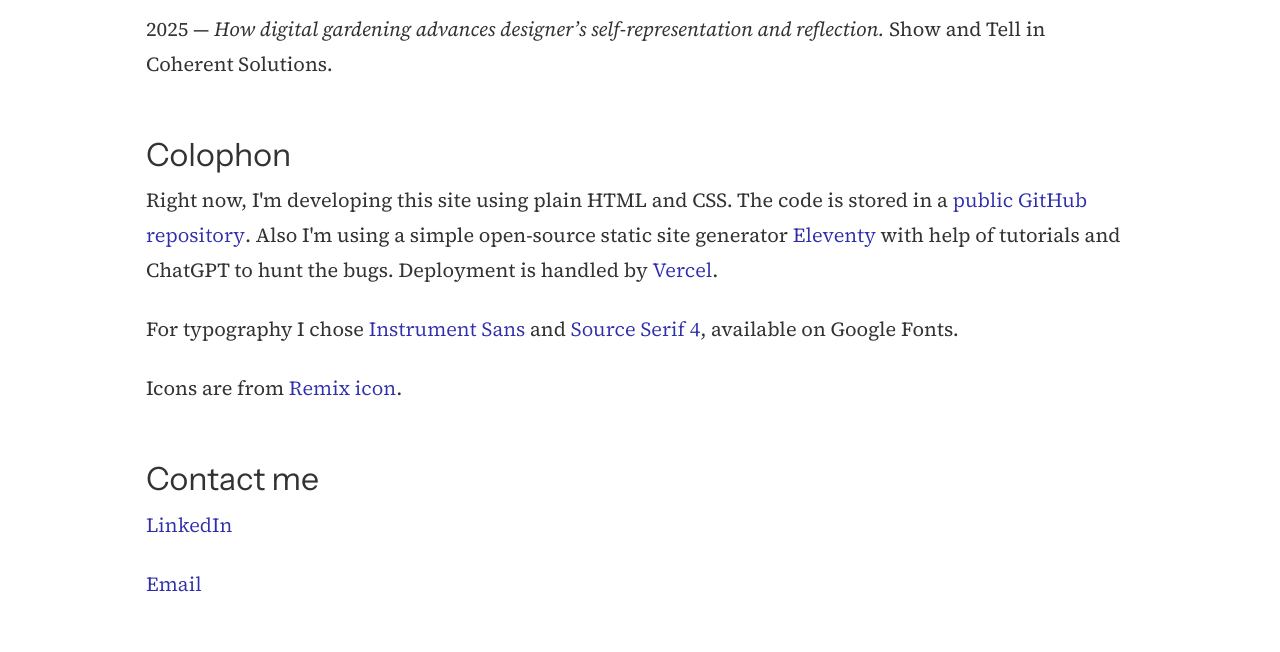
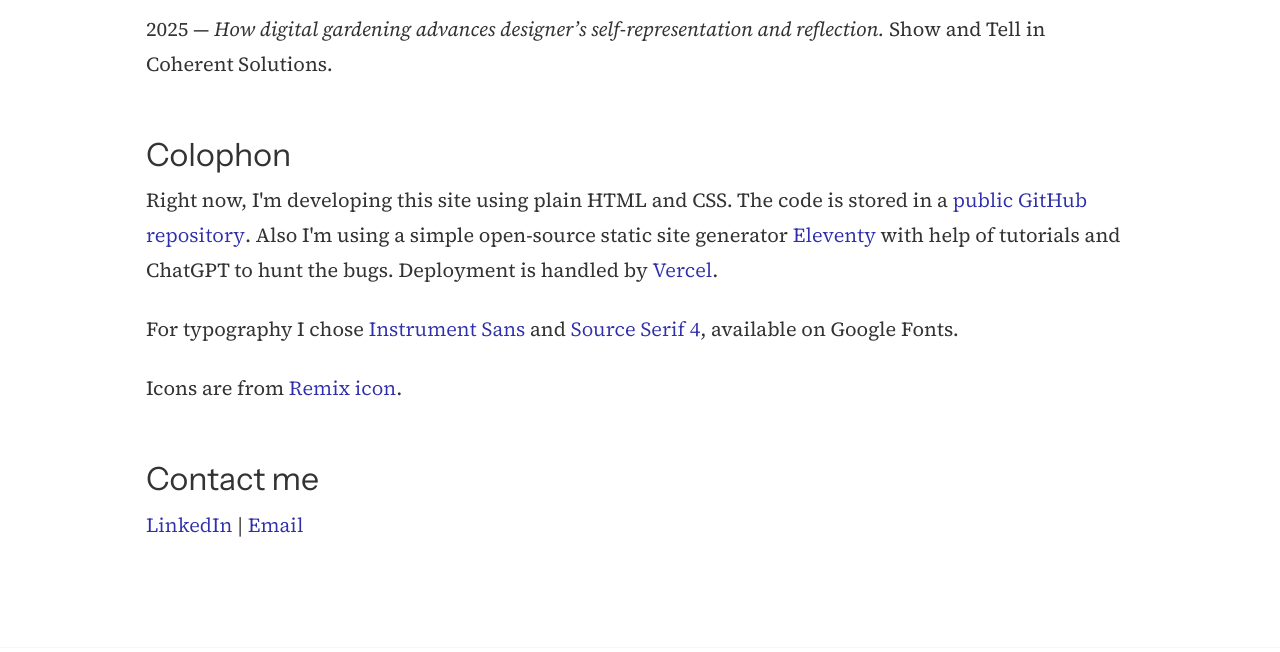
Before and after one commit to nastapasta/nastia-design, an Eleventy site: page about.html in a window 1280 px wide. Shown: the part 1396-2048 px from the top of the page. Built offline with nearby package versions, Linux system fonts and the light colour scheme; Eleventy itself is replaced by a stand-in of ours; files that its build step writes are made by us from their sources.

Commit message:
Update about.html

```diff
--- a/about.html
+++ b/about.html
@@ -66,8 +66,8 @@
 
 <div class="medium-divider"></div>
 
-<div>
+<section>
     <h2>Contact me</h2>
-    <p><a href="https://www.linkedin.com/in/nastia-tulayeva/">LinkedIn</a></p>
-    <p><a href="mailto:nasta.tulayeva@gmail.com?subject=Hey!%20Reaching%20Out%20from%20Your%20Website">Email</a></p>
-</div>
+    <p><a href="https://www.linkedin.com/in/nastia-tulayeva/">LinkedIn</a>
+        | <a href="mailto:nasta.tulayeva@gmail.com?subject=Hey!%20Reaching%20Out%20from%20Your%20Website">Email</a></p>
+</section>
```
